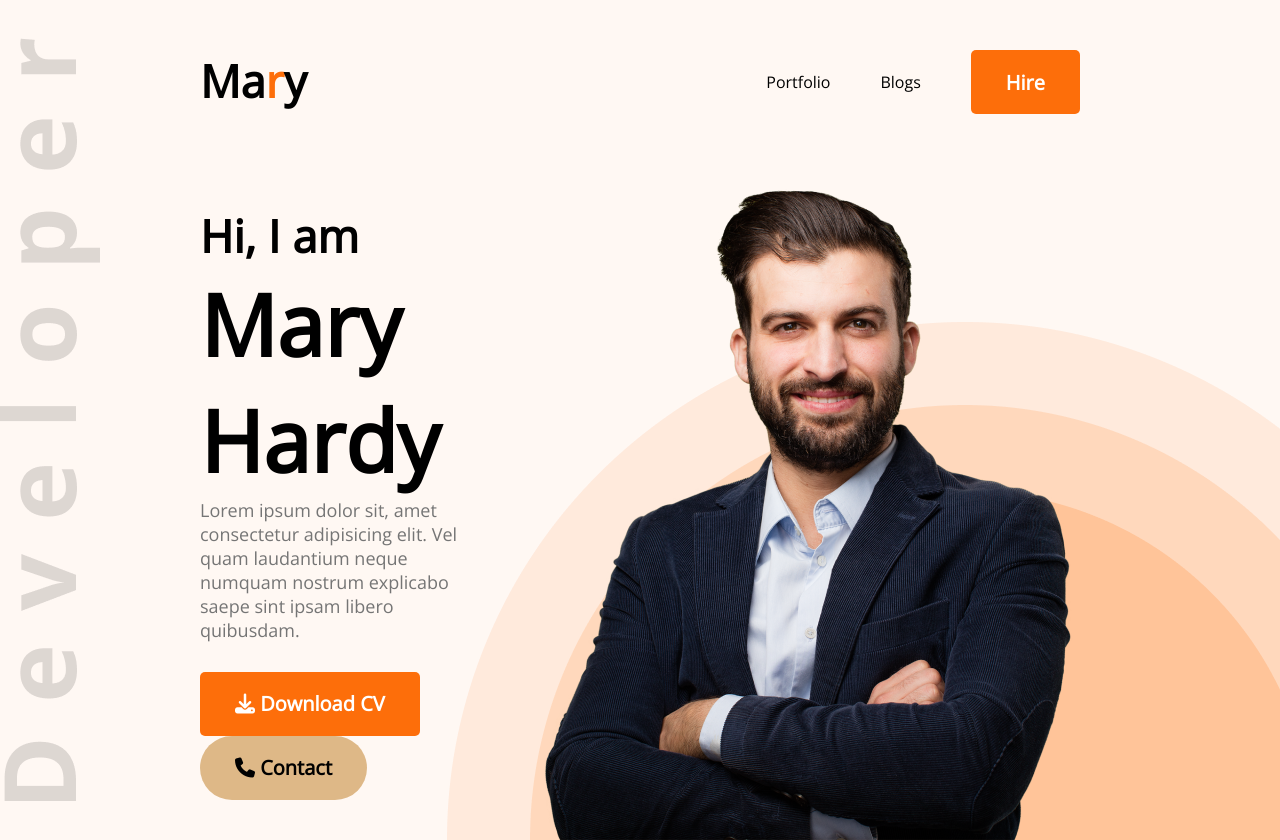
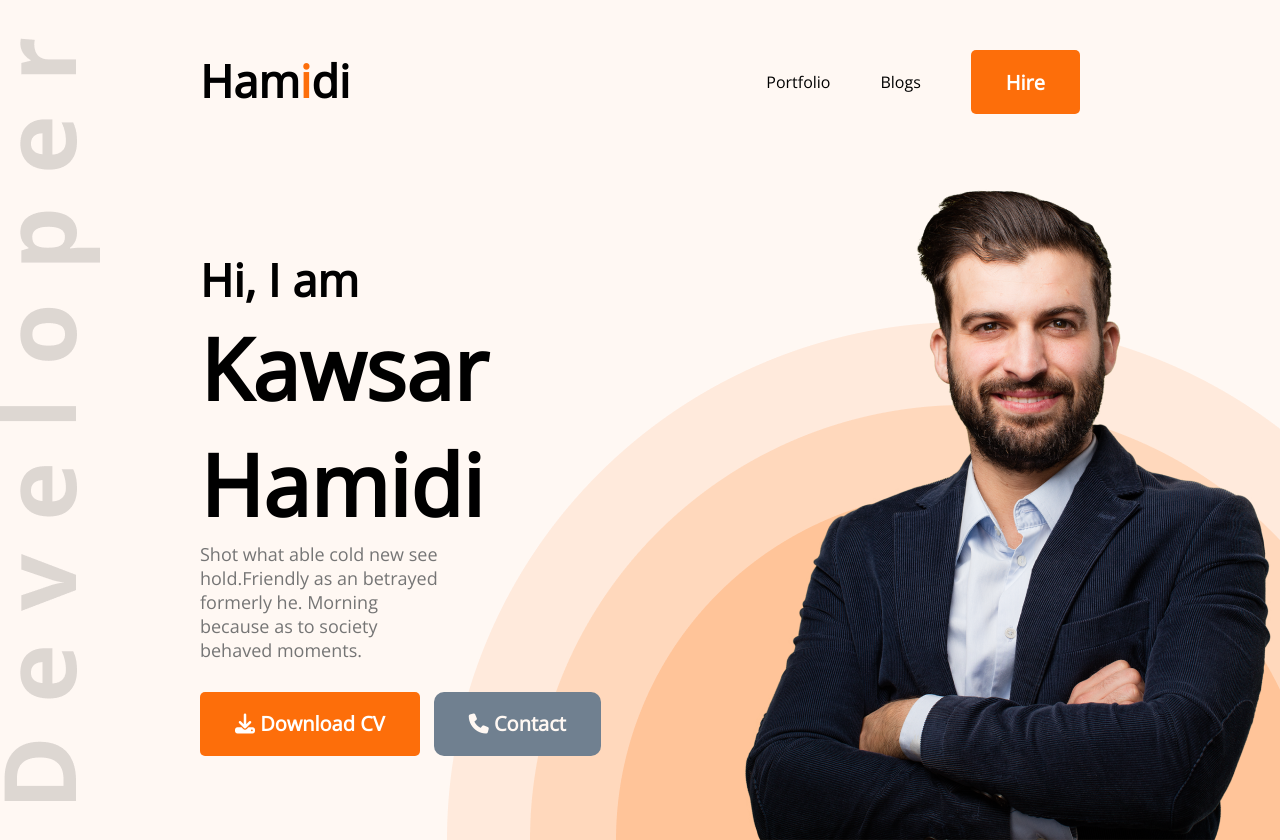
Before and after one commit to kawsarhamidi/developer-portfolio, a plain HTML site: page index.html in a window 1280 px wide. Shown: the top 840 px of the page. Drawn offline with nearby package versions, Linux system fonts and the light colour scheme.

Commit message:
all added commit

```diff
--- a/css/style.css
+++ b/css/style.css
@@ -22,12 +22,14 @@ section{
 }
 .btn-contact{
     height: 64px;
-    border-radius: 50px;
+    border-radius: 10px;
     font-size: 20px;
     font-weight: 700;
     border: 0;
     padding: 18px 35px;
-    background: burlywood;
+    background: slategray;
+    color: #FFF8F3;
+    margin-left: 10px;
 }
 .header{
     background: #FFF8F3;
@@ -57,7 +59,7 @@ nav li{
 .banner{
     display: flex;
     align-items: center;
-    margin: 0 200px;
+    margin: 0 0px 0 200px;
 }
 .banner-title{
     font-weight: 700;
@@ -71,6 +73,8 @@ nav li{
     color: #757575;
     font-size: 18px;
     margin-bottom: 30px;
+    width: 50%;
+
 }
 /* main section */
 main{
--- a/index.html
+++ b/index.html
@@ -12,7 +12,7 @@
 <body>
     <header class="header">
         <nav>
-            <h2 class="nav-title">Ma<span class="text-primary">r</span>y</h2>
+            <h2 class="nav-title">Ham<span class="text-primary">i</span>di</h2>
             <ul>
                 <li>Portfolio</li>
                 <li>Blogs</li>
@@ -23,8 +23,9 @@
         <div class="banner">
         <div>
             <h3 class="banner-sub-title">Hi, I am</h3>
-            <h1 class="banner-title">Mary Hardy</h1>
-            <p class="banner-description">Lorem ipsum dolor sit, amet consectetur adipisicing elit. Vel quam laudantium neque numquam nostrum explicabo saepe sint ipsam libero quibusdam.</p>
+            <h1 class="banner-title">Kawsar Hamidi</h1>
+            <p class="banner-description">Shot what able cold new see hold.Friendly as an betrayed formerly he. Morning because as to society behaved moments.
+            </p>
             <button class="btn-primary"><i class="fa-solid fa-download"></i>  Download CV</button>
             <button class="btn-contact"><i class="fa-solid fa-phone"></i> Contact</button>
         </div>
```
